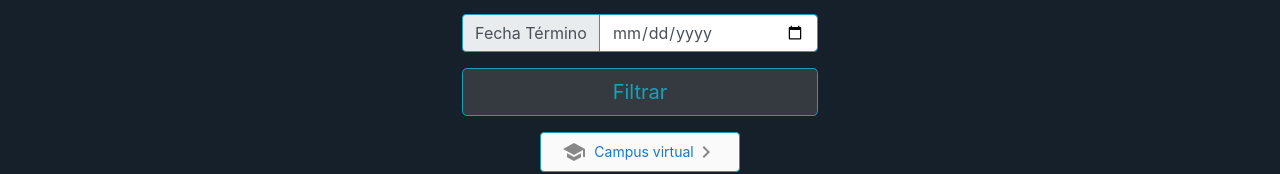
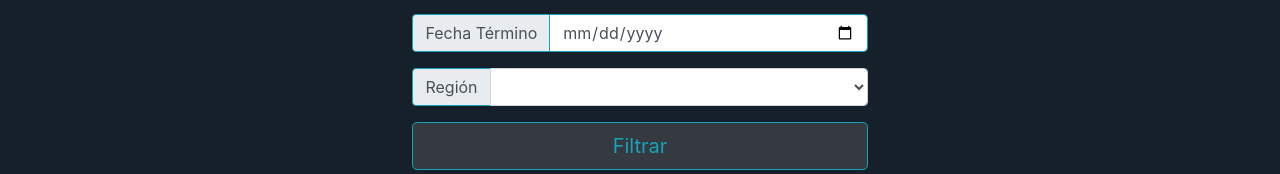
Before and after one commit to cittavaras/analisis-datos-front, an Angular app: page / in a window 1280 px wide. Shown: the part 1096-1270 px from the top of the page. Built offline with nearby package versions, Linux system fonts and the light colour scheme.

Commit message:
parametro región

```diff
--- a/src/app/api.service.ts
+++ b/src/app/api.service.ts
@@ -13,11 +13,13 @@ export class ApiService {
 
 constructor( private http:HttpClient ) { }
     // la ruta finalmente será más menos así http://127.0.0.1:5000/api/?start=2020-02-10&end=2020-07-15
-    llamarModeloLineal(start:Number, end:number): Observable<any> {
-	    return this.http.get('http://localhost:5000/api/', {
+    // la ruta se cambió y quedó así http://167.99.231.117:5000/api/?start=2020-02-10&end=2020-07-15
+    llamarModeloLineal(start:Number, end:number, region:string): Observable<any> {
+	    return this.http.get('http://167.99.231.117:5000/api/', {
             params: new HttpParams()
                 .set('start', String(start))
                 .set('end', String(end))
+                .set('region', String(region))
         }).pipe(
             map(res =>  res["payload"])
         );
--- a/src/app/app-routing.module.ts
+++ b/src/app/app-routing.module.ts
@@ -4,7 +4,7 @@ import { AppComponent } from './app.component';
 
 const routes: Routes = [
 
-  {path: 'AppComponent/:parametro1/:parametro2', component:AppComponent}
+  {path: 'AppComponent/:parametro1/:parametro2/:parametro3', component:AppComponent}
 ];
 
 @NgModule({
--- a/src/app/app.component.html
+++ b/src/app/app.component.html
@@ -410,6 +410,31 @@
           </div>
           <input type="date" formControlName="parametro2" class="form-control border border-info" aria-label="fechatermino" aria-describedby="basic-addon1">
         </div>
+
+        <div class="input-group mb-3">
+          <div class="input-group-prepend">
+            <span class="input-group-text border border-info" id="basic-addon1">Región</span>
+          </div>
+          <select class="form-control" formControlName="parametro3" aria-label="region">
+            <option value="1">Tarapacá</option>
+            <option value="2">Antofagaste</option>
+            <option value="3">Atacama</option>
+            <option value="4">Coquimbo</option>
+            <option value="5">Valparaiso</option>
+            <option value="6">Libertador General Bernardo O'Higgins</option>
+            <option value="7">Maule</option>
+            <option value="8">Concepción</option>
+            <option value="9">Araucanía</option>
+            <option value="10">Los lagos</option>
+            <option value="11">Aysén del General Carlos Ibañez del Campo</option>
+            <option value="12">Magallanes y de la Antártica Chilena</option>
+            <option selected value="13" >Metropolitana de Santiago</option>
+            <option value="14">Los Ríos</option>
+            <option value="15">Arica y Parinacota</option>
+            <option value="16">Ñuble</option>
+          </select>
+        </div>
+
         <div>
           <button class="btn btn-dark btn-outline-info btn-lg btn-block" align-center>Filtrar</button>
         </div>
--- a/src/app/app.component.ts
+++ b/src/app/app.component.ts
@@ -21,7 +21,8 @@ export class AppComponent implements OnInit{
 
         this.form = fb.group({
                     parametro1: ['', [Validators.required]],
-                    parametro2: ['', [Validators.required]]
+                    parametro2: ['', [Validators.required]],
+                    parametro3: ['', [Validators.required]]
             });
     }
 
@@ -43,7 +44,8 @@ export class AppComponent implements OnInit{
     private buildForm2() {
     this.form = new FormGroup({
       parametro1    : new FormControl('', [Validators.required]),
-      parametro2 : new FormControl('', [Validators.required])
+      parametro2 : new FormControl('', [Validators.required]),
+      parametro3 : new FormControl('', [Validators.required])
     });
 
 
@@ -54,10 +56,12 @@ export class AppComponent implements OnInit{
 
 		console.log("Alguien hizo click", this.form.value);
 		const fecinicio=this.form.value.parametro1;
-		const fectermino=this.form.value.parametro2;
+    const fectermino=this.form.value.parametro2;
+    const region=this.form.value.parametro3;
 		console.log(fecinicio);
-		console.log(fectermino);
-            this.apiService.llamarModeloLineal(fecinicio,fectermino).pipe(
+    console.log(fectermino);
+    console.log(region);
+            this.apiService.llamarModeloLineal(fecinicio,fectermino,region).pipe(
                 catchError(() => of([]))
             )
             .subscribe(value => this.form.value);
```
